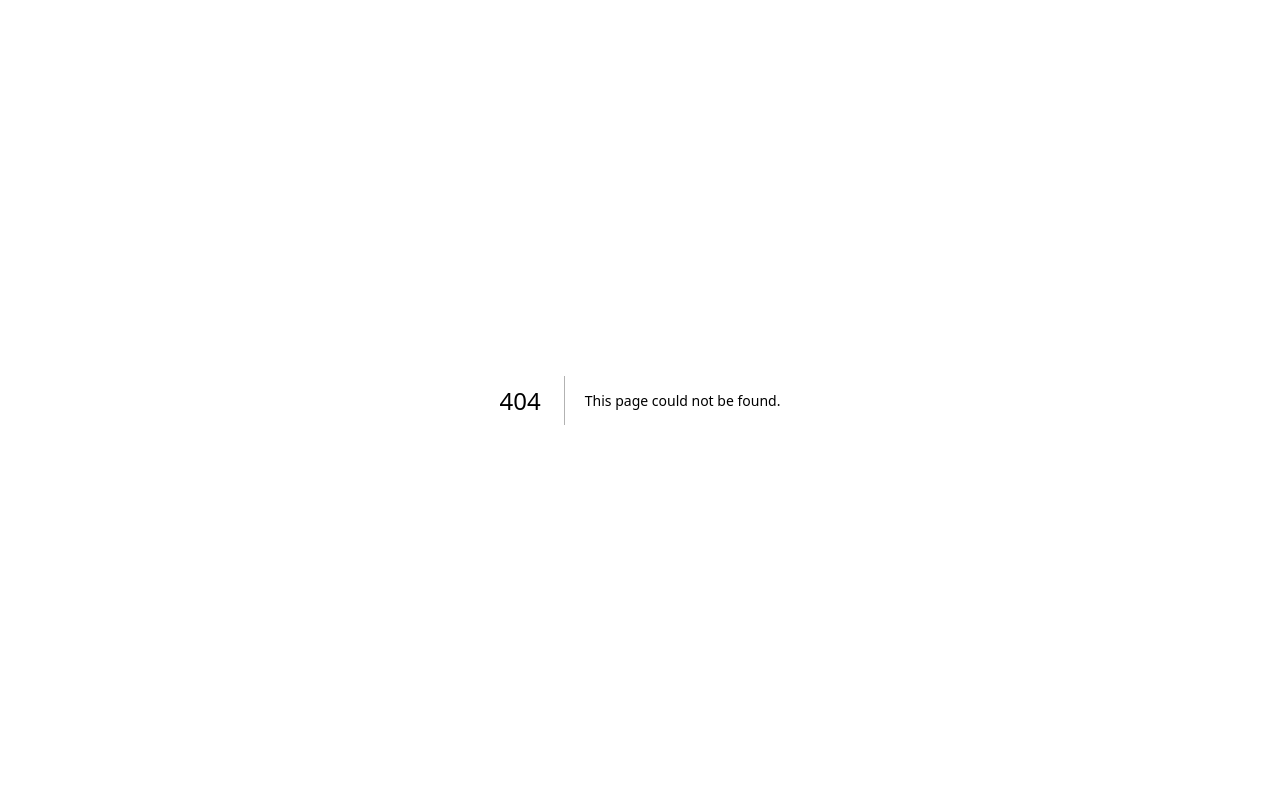
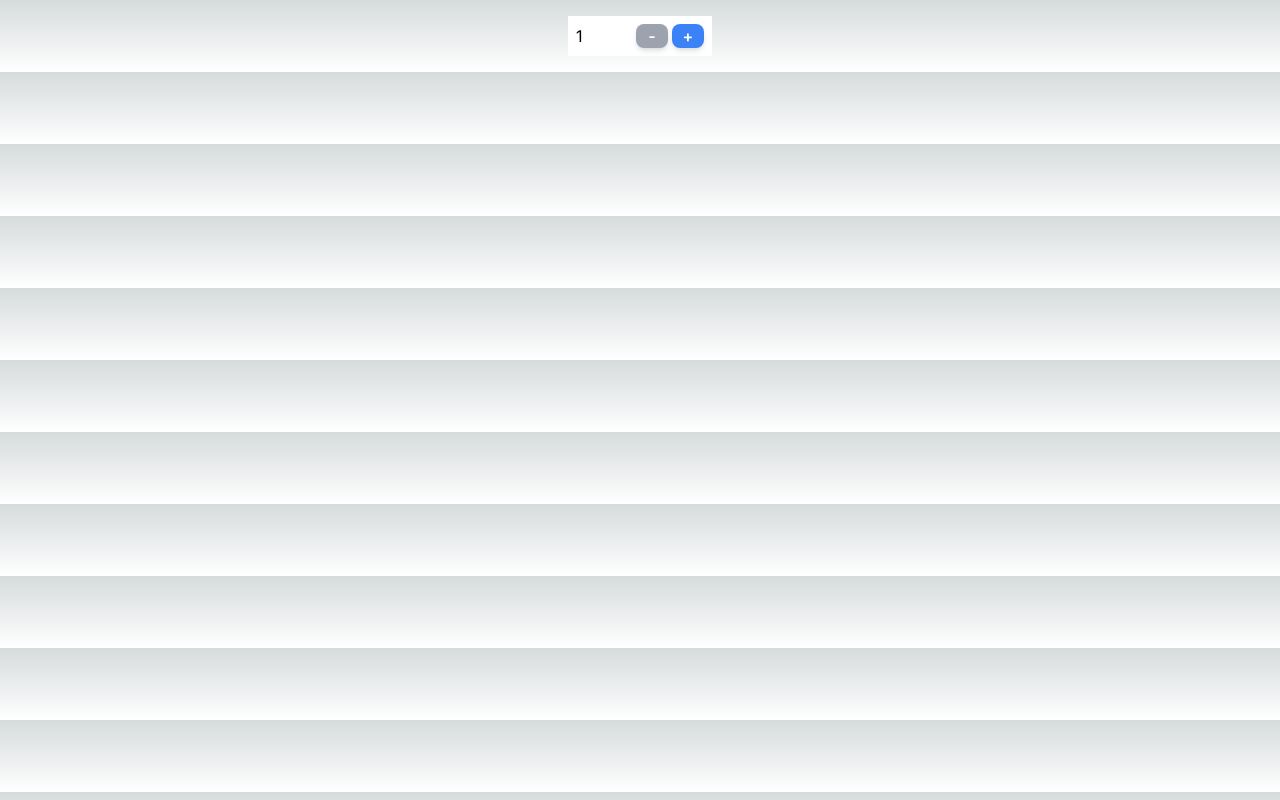
Before and after one commit to Issac-Ho/cprg306-assignments, a Next.js app: page /week-4 in a window 1280 px wide. Before the commit this address had no page. Built offline with nearby package versions, Linux system fonts and the light colour scheme.

Commit message:
week 4 assignments

```diff
--- /dev/null
+++ b/app/week-4/new-item.js
@@ -0,0 +1,41 @@
+"use client";
+
+import React, { useState } from 'react';
+  const NewItem = () => {
+    const [quantity, setQuantity] = useState(1);
+
+    const increment = () => {
+      setQuantity((prev) => Math.min(prev + 1, 10000));
+    };
+
+    const decrement = () => {
+      setQuantity((prev) => Math.max(prev - 1, 1));
+    };
+
+  return (
+    <div class="p-2 m-4 bg-white text-white w-36">
+        <div class="flex justify-between">
+            <span class="text-black">{quantity}</span>
+            <div class="flex">
+                <button
+                    type="button"
+                    onClick={decrement}
+                    disabled={quantity === 1}
+                    class="w-8 bg-blue-500 text-white font-semibold rounded-lg shadow-md hover:bg-blue-700 focus:outline-none focus:ring-2 disabled:bg-gray-400 focus:ring-blue-400 focus:ring-opacity-75"
+                >
+                  -
+                </button>
+                <button
+                    type="button"
+                    onClick={increment}
+                    class="w-8 bg-blue-500 text-white font-semibold rounded-lg shadow-md hover:bg-blue-700 focus:outline-none focus:ring-2 focus:ring-blue-400  disabled:bg-gray-400 focus:ring-opacity-75 ml-1"
+                >
+                  +
+                </button>
+            </div>
+        </div>
+    </div>
+  );
+};
+
+export default NewItem;
--- /dev/null
+++ b/app/week-4/page.js
@@ -0,0 +1,12 @@
+import React from 'react';
+import NewItem from './new-item';
+
+const Page = () => {
+  return (
+    <main class="flex justify-center w-full">
+      <NewItem />
+    </main>
+  );
+};
+
+export default Page;
```
